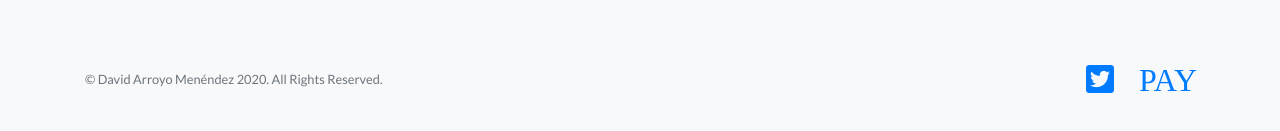
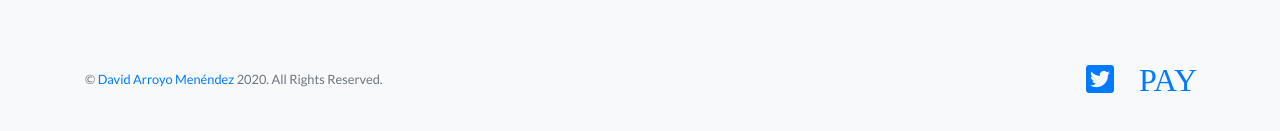
Before and after one commit to davidam/damelibraries-web, a website: page index.html in a window 1280 px wide. Shown: the part 3171-3302 px from the top of the page. Drawn offline with Linux system fonts and the light colour scheme.

Commit message:
index.html: add url to my name

```diff
--- a/index.html
+++ b/index.html
@@ -246,7 +246,7 @@
           <!--     <a href="#">Privacy Policy</a> -->
           <!--   </li> -->
           <!-- </ul> -->
-          <p class="text-muted small mb-4 mb-lg-0">&copy; David Arroyo Menéndez 2020. All Rights Reserved.</p>
+          <p class="text-muted small mb-4 mb-lg-0">&copy; <a href="http://www.davidam.com">David Arroyo Menéndez</a> 2020. All Rights Reserved.</p>
         </div>
         <div class="col-lg-6 h-100 text-center text-lg-right my-auto">
           <ul class="list-inline mb-0">
```
